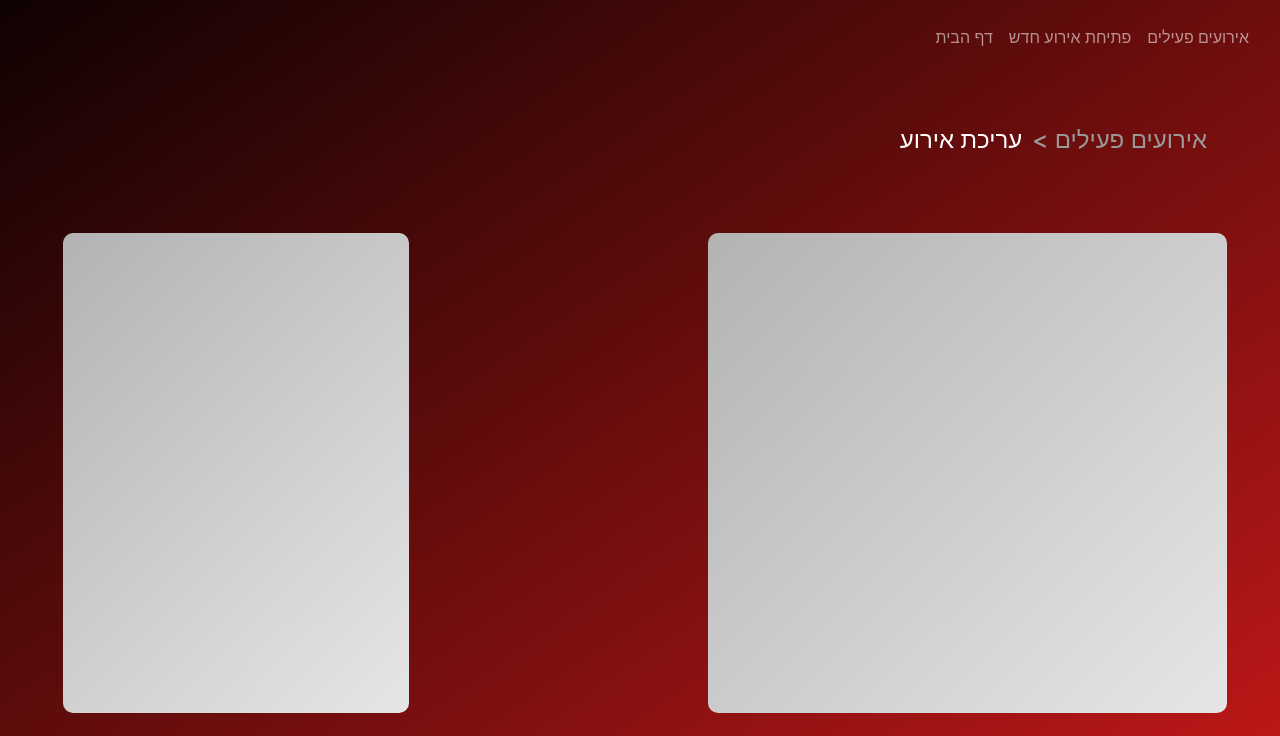
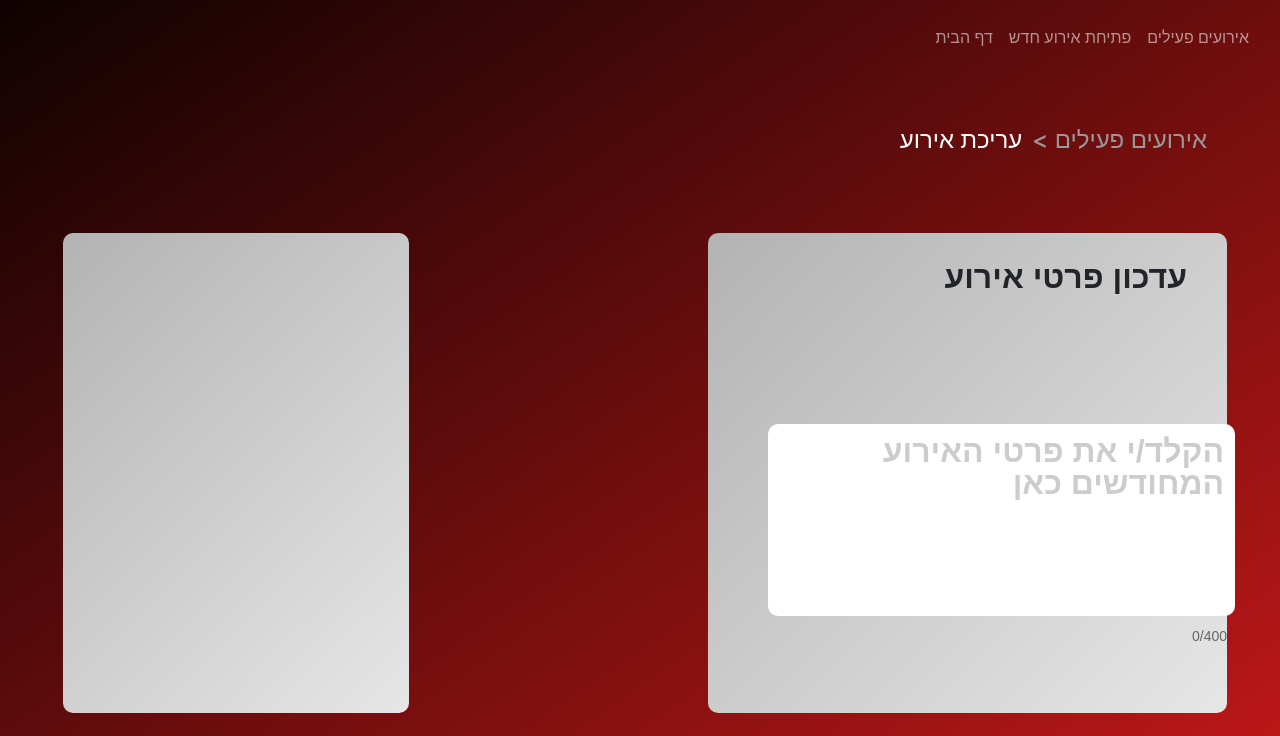
Before and after one commit to DaniellaElbaz/proj_2-client, a plain HTML site: page MDAUpdate.html in a window 1280 px wide. Shown: the part 142-878 px from the top of the page. Drawn offline with nearby package versions, Linux system fonts and the light colour scheme; no server answers.

Commit message:
fix char counting and limit to 400

```diff
--- a/MDAUpdate.html
+++ b/MDAUpdate.html
@@ -11,7 +11,7 @@
         integrity="sha384-YvpcrYf0tY3lHB60NNkmXc5s9fDVZLESaAA55NDzOxhy9GkcIdslK1eN7N6jIeHz"
         crossorigin="anonymous"></script>
     <title>event</title>
-    <script src="js/liveEventsMDA.js"></script>
+    <script src="js/MDAUpdate.js"></script>
     <link rel="stylesheet" href="https://cdnjs.cloudflare.com/ajax/libs/font-awesome/6.0.0-beta3/css/all.min.css">
 </head>
 
@@ -47,13 +47,15 @@
         <main>
             <div class=eventNavigator>
                 <h2 class="updatePageSign"> עריכת אירוע</h2>
-                <h2 class="liveEventPageSign">
-                    < אירועים פעילים </h2>
+                <h2 class="liveEventPageSign">< אירועים פעילים </h2>
             </div>
             <div class=updateContainerWrapper>
                 <div class=eventUserContainer>
                 </div>
-                <div class=eventUpdateContainer>
+                <div class="eventUpdateContainer">
+                    <h3 class="updateEventDetails">עדכון פרטי אירוע</h3>
+                    <textarea class="inputBox" placeholder="הקלד/י את פרטי האירוע המחודשים כאן"></textarea>
+                    <div class="charCount">0/400</div>
                 </div>
             </div>
 
--- a/css/style.css
+++ b/css/style.css
@@ -2212,3 +2212,37 @@ textarea {
     width: 80vh;
     margin-left: 40px;
 }
+.inputBox{
+    width: 90%;
+    height: 40%;
+    padding: 10px;
+    border-radius: 10px;
+    font-size: 32px;
+    margin-top: 120px;
+    margin-left: 60px;
+    text-align: right;
+    direction: rtl;
+    vertical-align: top;
+    box-sizing: border-box; /* Ensures padding is included in the height */
+}
+.updateEventDetails{
+    text-align: right;
+    font-size: 32px;
+    font-family: Arial, Helvetica, sans-serif;
+    font-weight: bold;
+    margin-right: 40px;
+    margin-top: 25px;
+}
+.inputBox::placeholder {
+    color: #CCCCCC;
+    font-family: Arial, Helvetica, sans-serif;
+    font-weight: bold;
+    font-size: 32px;
+}
+.charCount {
+    margin-top: 10px;
+    font-size: 14px;
+    color: #666666;
+    text-align: right;
+    direction: rtl;
+}
--- a/js/MDAUpdate.js
+++ b/js/MDAUpdate.js
@@ -0,0 +1,23 @@
+window.onload = function() {
+    initializeCharCount('.inputBox', '.charCount', 400);
+};
+
+function initializeCharCount(inputSelector, countSelector, maxChars) {
+    const inputBox = document.querySelector(inputSelector);
+    const charCount = document.querySelector(countSelector);
+
+    inputBox.addEventListener('input', function() {
+        updateCharCount(inputBox, charCount, maxChars);
+    });
+
+    function updateCharCount(input, counter, max) {
+        let currentLength = input.value.length;
+
+        if (currentLength > max) {
+            input.value = input.value.substring(0, max);
+            currentLength = max;  // Adjust the length after truncation
+        }
+
+        counter.textContent = `${currentLength}/${max}`;
+    }
+}
```
